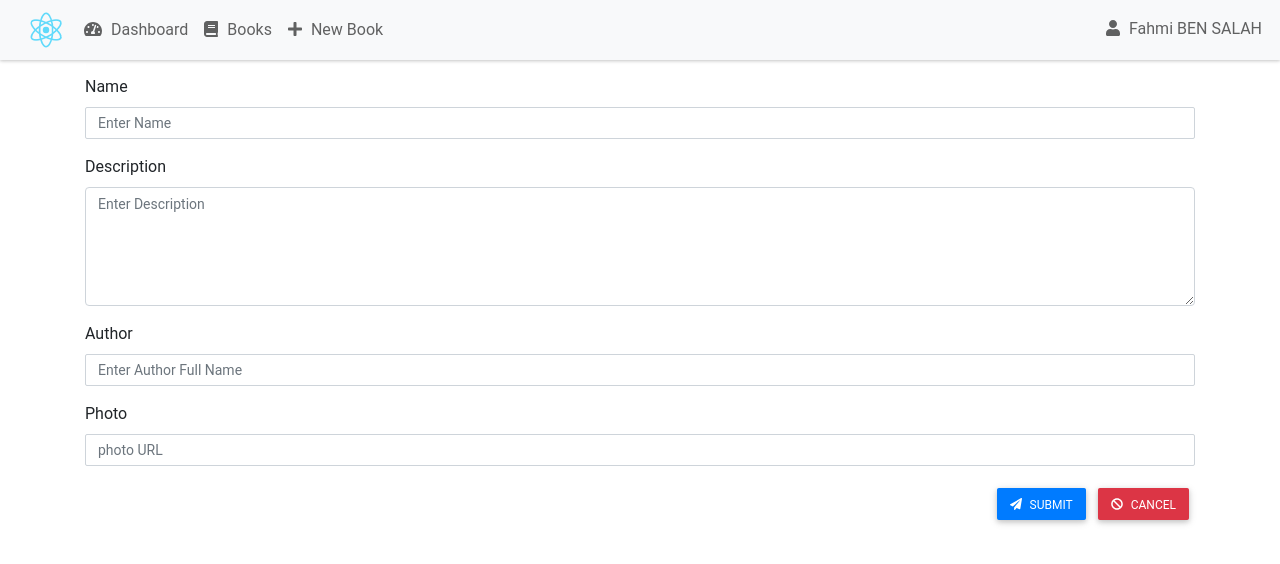
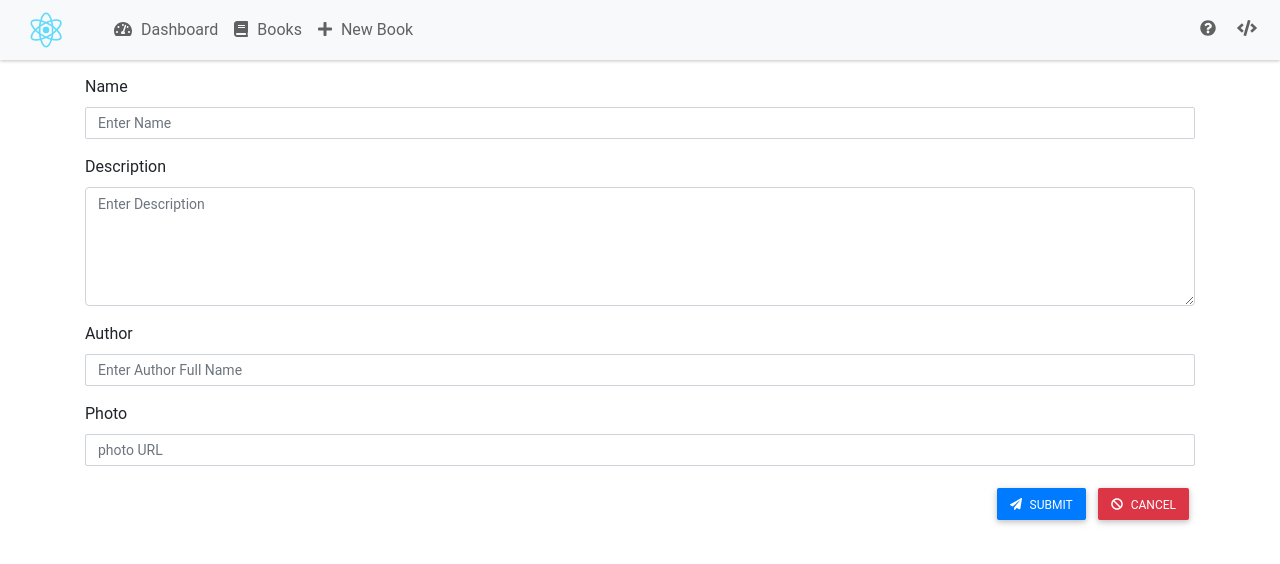
Before and after one commit to BnSalahFahmi/book-store, a React (Create React App) app: page /book in a window 1280 px wide. Shown: the top 564 px of the page. Built offline with nearby package versions, Linux system fonts and the light colour scheme.

Commit message:
add code link

```diff
--- a/src/App.css
+++ b/src/App.css
@@ -10,6 +10,7 @@ body {
 .app-logo {
   -webkit-animation: App-logo-spin infinite 20s linear;
   animation: App-logo-spin infinite 20s linear;
+  margin-right: 30px;
 }
 
 .navbar {
@@ -172,3 +173,18 @@ body {
   margin-bottom: auto !important;
   margin-top: 150px !important;
 }
+
+::-webkit-scrollbar {
+  width: 5px;
+  height: 5px;
+  background-color: transparent;
+}
+
+::-webkit-scrollbar-track {
+  background-color: transparent;
+}
+
+::-webkit-scrollbar-thumb {
+  border-radius: 5px;
+  background-color: #9e9e9e;
+}
--- a/src/App.js
+++ b/src/App.js
@@ -1,11 +1,11 @@
-import React, { useState, Fragment } from 'react';
+import React from 'react';
 import logo from './logo.svg';
 import './App.css';
 import "bootstrap/dist/css/bootstrap.min.css";
 import { BrowserRouter as Router, Route, Link, Switch } from "react-router-dom";
 import { library } from '@fortawesome/fontawesome-svg-core';
 import { FontAwesomeIcon } from '@fortawesome/react-fontawesome';
-import { faEye, faEdit, faTrash, faUser, faList, faSignOutAlt, faPlus, faTachometerAlt, faBook } from '@fortawesome/free-solid-svg-icons';
+import { faEye, faEdit, faTrash, faUser, faList, faSignOutAlt, faPlus, faTachometerAlt, faBook, faCode, faQuestionCircle } from '@fortawesome/free-solid-svg-icons';
 
 import { ToastContainer } from 'react-toastify';
 
@@ -24,10 +24,10 @@ library.add(faList);
 library.add(faSignOutAlt);
 library.add(faPlus);
 library.add(faBook);
+library.add(faCode);
+library.add(faQuestionCircle);
 
 const App = () => {
-
-  const loggedUser = "Fahmi BEN SALAH";
 
   return (
     <Router>
@@ -49,7 +49,10 @@ const App = () => {
             </ul>
             {<ul className="navbar-nav mr-auto pull-right">
               <li className="navbar-item">
-                <Link to="/about" className="nav-link"><FontAwesomeIcon icon='user' /> {loggedUser}</Link>
+                <Link to="/about" className="nav-link"><FontAwesomeIcon icon='question-circle' /></Link>
+              </li>
+              <li className="navbar-item">
+                <a href="https://github.com/BnSalahFahmi/book-store" className="nav-link"><FontAwesomeIcon icon='code' /></a>
               </li>
             </ul>}
           </div>
--- a/src/api/book-api.js
+++ b/src/api/book-api.js
@@ -110,7 +110,7 @@ class BookApi {
 
     static saveBook(book) {
         book = Object.assign({}, book);
-        return new Promise((resolve, reject) => {
+        return new Promise((resolve) => {
             setTimeout(() => {
                 if (book.id) {
                     const existingBookIndex = books.findIndex(a => a.id === book.id);
```
